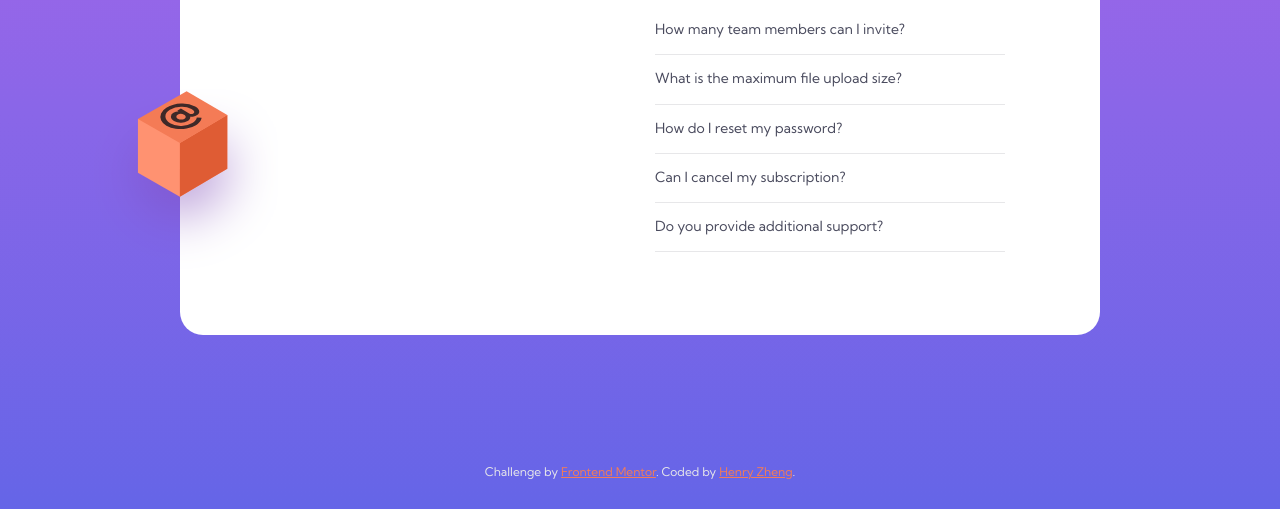
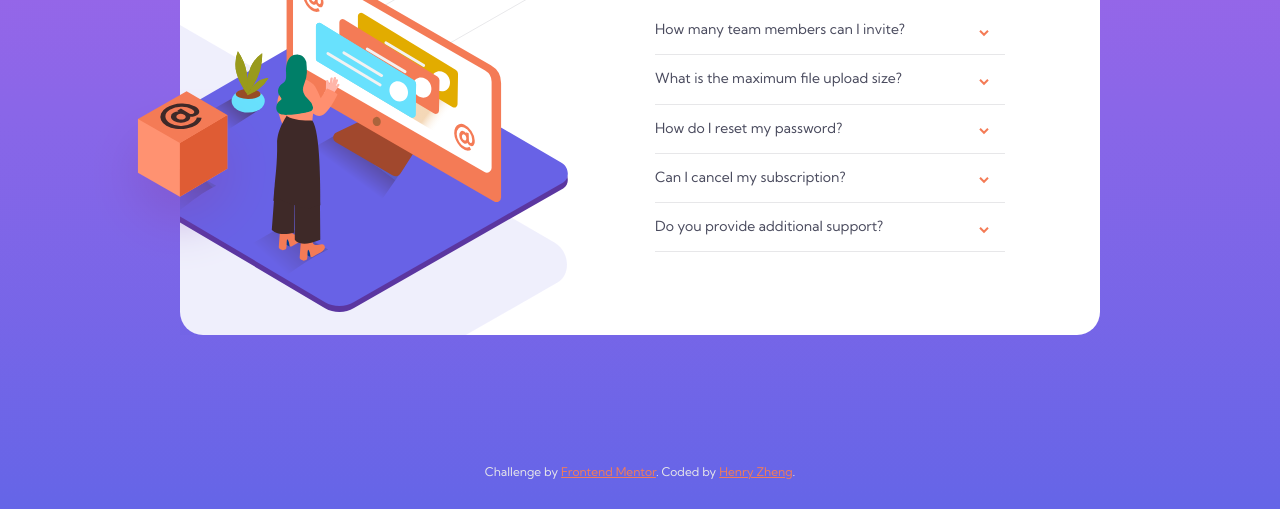
Before and after one commit to Huayao-Zheng/faq-accordion-card, a plain HTML site: page index.html in a window 1280 px wide. Shown: the part 291-800 px from the top of the page. Drawn offline with Linux system fonts and the light colour scheme.

Commit message:
changed to the correct URL path

```diff
--- a/app/_faq.scss
+++ b/app/_faq.scss
@@ -40,7 +40,7 @@
       top: rem(-24);
       left: 50%;
       transform: translateX(-50%);
-      background: url(images/bg-pattern-mobile.svg) no-repeat center;
+      background: url(../images/bg-pattern-mobile.svg) no-repeat center;
       transition: 0.5s;
       @include breakpoint-up(large) {
         width: rem(966);
@@ -49,7 +49,7 @@
         right: rem(87);
         left: auto;
         transform: translateX(0);
-        background: url(images/bg-pattern-desktop.svg) no-repeat center;
+        background: url(../images/bg-pattern-desktop.svg) no-repeat center;
       }
     }
     //illustration-woman-img
@@ -61,7 +61,7 @@
       top: rem(-115);
       left: 50%;
       transform: translateX(-50%);
-      background: url(images/illustration-woman-online-mobile.svg) no-repeat center;
+      background: url(../images/illustration-woman-online-mobile.svg) no-repeat center;
       transition: 0.5s;
       @include breakpoint-up(large) {
         width: rem(472);
@@ -70,7 +70,7 @@
         right: rem(87);
         left: auto;
         transform: translateX(0);
-        background: url(images/illustration-woman-online-desktop.svg) no-repeat center;
+        background: url(../images/illustration-woman-online-desktop.svg) no-repeat center;
       }
     }
   }
@@ -118,7 +118,7 @@
       height: 7px;
       top: rem(5.8);
       right: 0;
-      background: url('images/icon-arrow-down.svg') no-repeat center;
+      background: url('../images/icon-arrow-down.svg') no-repeat center;
       transition: 0.3s;
       @include breakpoint-up(large) {
         top: rem(6.8);
```
Also changed, not shown: dist/style.css, 3 other files.
